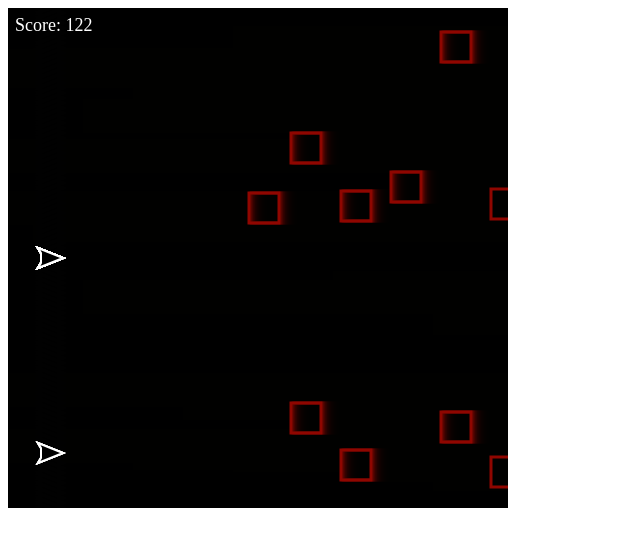
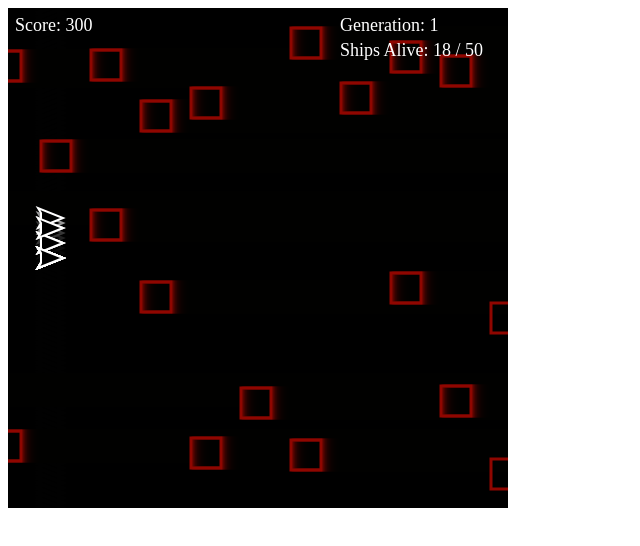
Before and after one commit to ShadyF/blockdodgers, a React app: page / in a window 1280 px wide. Shown: the top 546 px of the page, without its empty margins (0-640 px from the left). Built offline with nearby package versions, Linux system fonts and the light colour scheme.

Commit message:
Added generation and ships alive tracker at the top of the game

```diff
--- a/src/Game.jsx
+++ b/src/Game.jsx
@@ -23,8 +23,11 @@ export class Game extends React.Component {
                 down: 0,
             },
             score: 0,
+            generation: 0,
+            shipsAlive: 0
         };
-
+        this.population = 50;
+        this.network = [3, [4], 2];
         this.ships = [];
         this.blocks = [];
         this.bullets = [];
@@ -51,8 +54,8 @@ export class Game extends React.Component {
         this.setState({context: context});
 
         this.neuvol = new Neurovolution({
-            population: 50,
-            network: [3, [4], 2]
+            population: this.population,
+            network: this.network
         });
 
         this.startGame();
@@ -193,6 +196,9 @@ export class Game extends React.Component {
                 this.neuvol.networkScore(this.gen[i], this.state.score);
                 this.ships.splice(i, 1);
                 this.gen.splice(i, 1);
+                this.setState({
+                    shipsAlive: this.state.shipsAlive - 1
+                })
             }
         }
         for (let i = 0; i < objects.length; i++) {
@@ -278,9 +284,13 @@ export class Game extends React.Component {
         this.ships = [];
         this.blocks = [];
         this.bullets = [];
+
         this.setState({
-            score: 0
+            score: 0,
+            generation: this.state.generation + 1,
+            shipsAlive: this.population
         });
+
         this.gen = this.neuvol.nextGeneration();
 
         for (let i = 0; i < this.gen.length; i++) {
@@ -311,6 +321,8 @@ export class Game extends React.Component {
         return (
             <div>
                 <span className="score">Score: {this.state.score}</span>
+                <span className="generation">Generation: {this.state.generation}</span>
+                <span className="ships-alive">Ships Alive: {this.state.shipsAlive} / {this.population} </span>
                 <canvas ref="canvas"
                         width={this.state.screen.width * this.state.screen.ratio}
                         height={this.state.screen.width * this.state.screen.ratio}
--- a/src/style.css
+++ b/src/style.css
@@ -7,3 +7,23 @@
     font-size: 18px;
     color: white;
 }
+
+.generation{
+    display: inline-block;
+    position: absolute;
+    top: 15px;
+    left: 340px;
+    z-index: 1;
+    font-size: 18px;
+    color: white;
+}
+
+.ships-alive{
+    display: inline-block;
+    position: absolute;
+    top: 40px;
+    left: 340px;
+    z-index: 1;
+    font-size: 18px;
+    color: white;
+}
```
